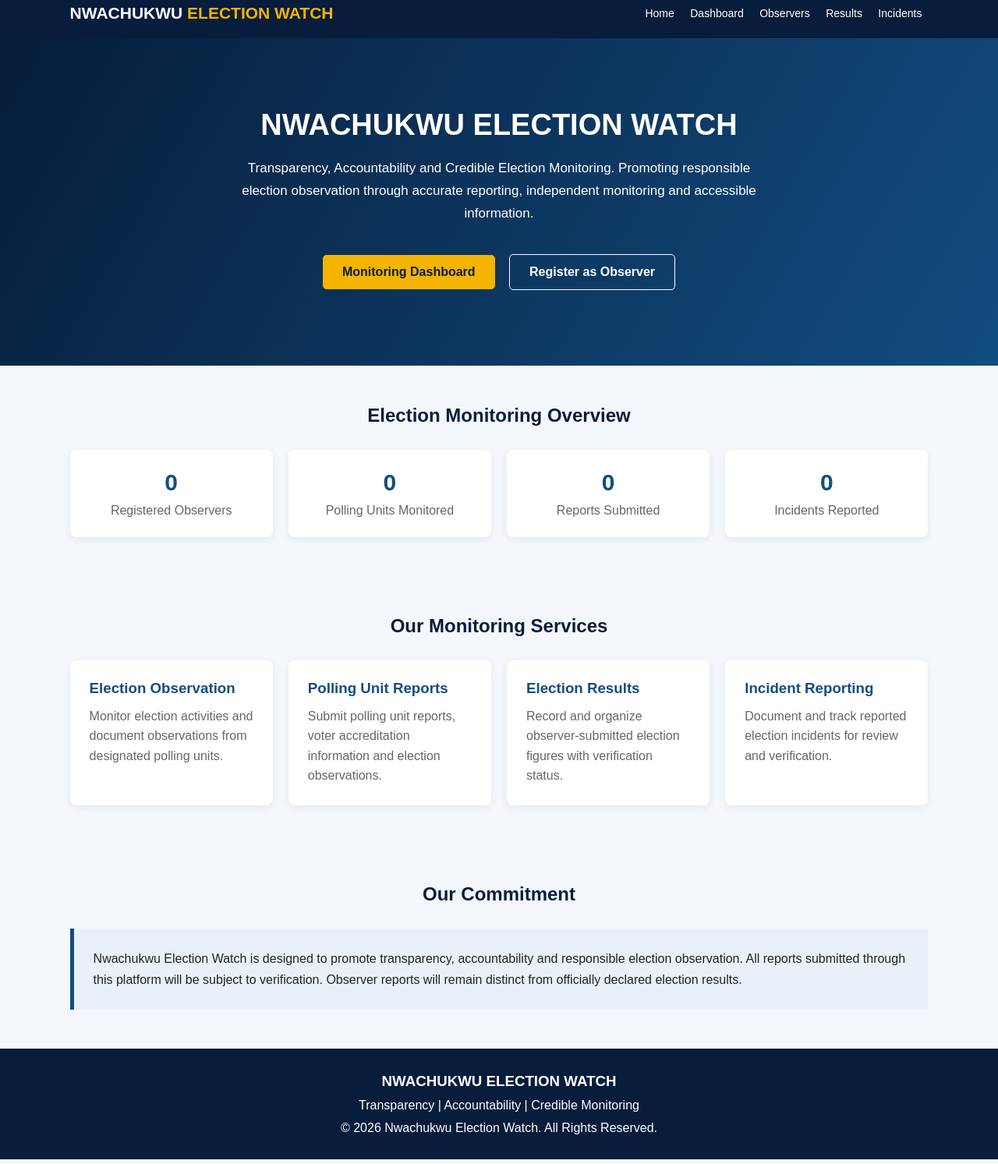
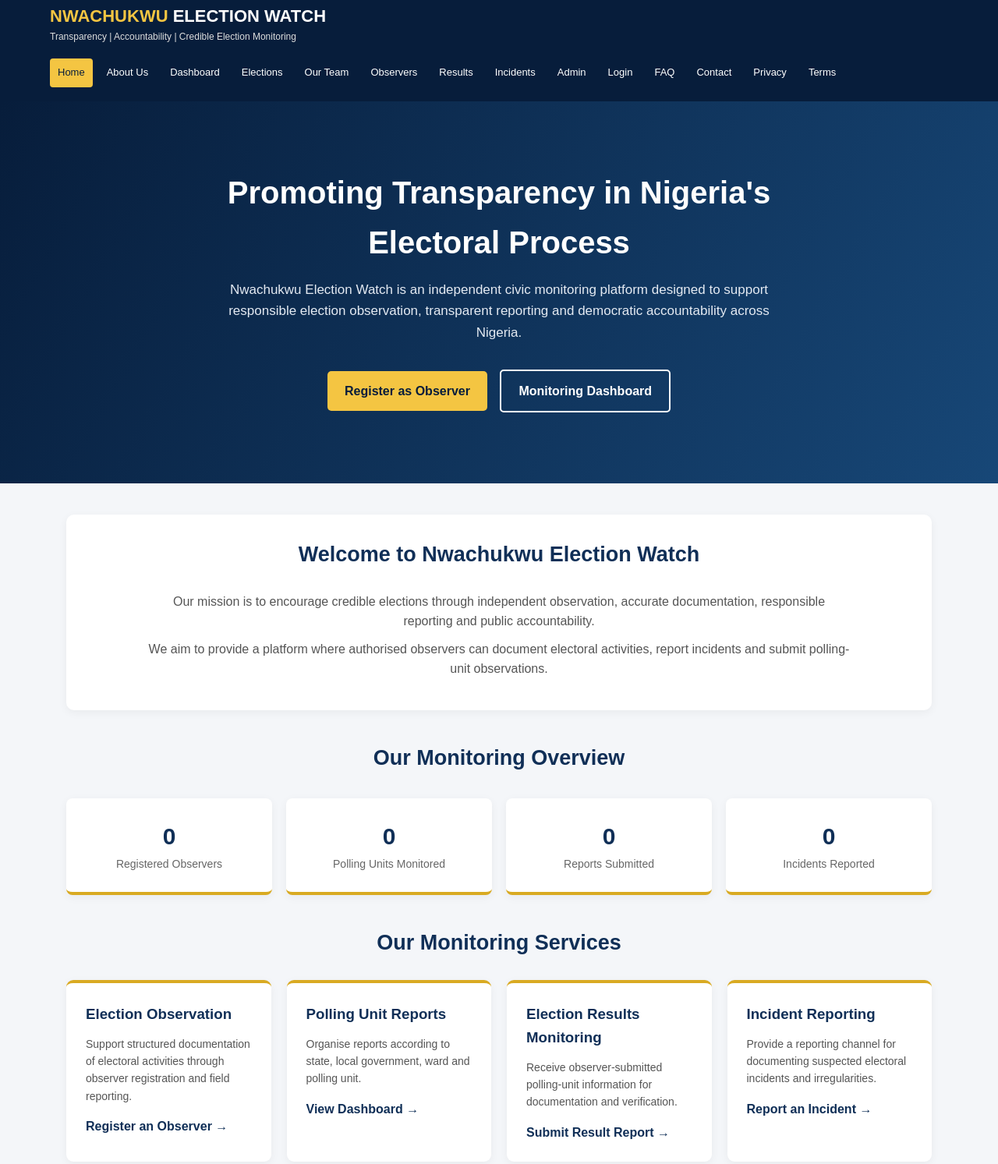
Before and after one commit to Nwachukwu2027/Nwachukwu-speaks, a plain HTML site: page index.html in a window 1280 px wide. Shown: the part 15-1508 px from the top of the page at 78% size. Drawn offline with Linux system fonts and the light colour scheme.

Commit message:
Refactor index.html for layout and SEO improvements
Updated the HTML structure and styles for improved layout and readability. Enhanced meta tags for better SEO and added new sections for election monitoring services.

```diff
--- a/index.html
+++ b/index.html
@@ -1,207 +1,358 @@
 <!DOCTYPE html><html lang="en">
 <head>
 <meta charset="UTF-8">
-<meta name="viewport" content="width=device-width, initial-scale=1.0"><title>Nwachukwu Election Watch</title><style>
+<meta name="viewport" content="width=device-width, initial-scale=1.0"><meta name="description" content="Nwachukwu Election Watch - Independent election monitoring, transparency and accountability across Nigeria."><title>Nwachukwu Election Watch | Official Website</title><style>
 * {
     margin: 0;
     padding: 0;
     box-sizing: border-box;
-    font-family: Arial, sans-serif;
 }
 
 body {
-    background: #f4f7fb;
+    font-family: Arial, sans-serif;
+    background: #f4f6f9;
     color: #222;
+    line-height: 1.6;
 }
 
 header {
     background: #071d3b;
     color: white;
-    padding: 20px 7%;
+    padding: 18px 5%;
+}
+
+.header-top {
     display: flex;
     justify-content: space-between;
     align-items: center;
     flex-wrap: wrap;
+    gap: 12px;
 }
 
 .logo {
-    font-size: 21px;
+    font-size: 22px;
     font-weight: bold;
+    color: #f4c542;
 }
 
 .logo span {
-    color: #f5b400;
+    color: white;
+}
+
+.tagline {
+    font-size: 12px;
+    color: #ddd;
+}
+
+nav {
+    display: flex;
+    flex-wrap: wrap;
+    gap: 8px;
+    margin-top: 18px;
 }
 
 nav a {
     color: white;
     text-decoration: none;
-    margin: 8px;
-    font-size: 14px;
+    font-size: 13px;
+    padding: 8px 10px;
+    border-radius: 4px;
+    transition: 0.3s;
 }
 
-nav a:hover {
-    color: #f5b400;
+nav a:hover,
+nav a.active {
+    background: #f4c542;
+    color: #071d3b;
 }
 
 .hero {
-    background: linear-gradient(120deg, #071d3b, #124d80);
+    background: linear-gradient(120deg, #071d3b, #174777);
     color: white;
-    padding: 90px 7%;
+    padding: 85px 20px;
     text-align: center;
 }
 
 .hero h1 {
-    font-size: 38px;
-    margin-bottom: 20px;
+    font-size: 40px;
+    max-width: 850px;
+    margin: auto auto 15px;
 }
 
 .hero p {
+    max-width: 750px;
+    margin: auto;
     font-size: 17px;
-    line-height: 1.7;
-    max-width: 700px;
-    margin: auto;
+    color: #e4eaf2;
 }
 
-.buttons {
-    margin-top: 30px;
+.hero-buttons {
+    margin-top: 28px;
 }
 
 .btn {
     display: inline-block;
-    padding: 13px 25px;
-    margin: 7px;
+    padding: 13px 22px;
+    margin: 6px;
     border-radius: 5px;
     text-decoration: none;
     font-weight: bold;
 }
 
-.primary {
-    background: #f5b400;
+.btn-gold {
+    background: #f4c542;
     color: #071d3b;
 }
 
-.secondary {
-    border: 1px solid white;
+.btn-outline {
+    border: 2px solid white;
     color: white;
 }
 
 .container {
-    padding: 50px 7%;
+    max-width: 1150px;
+    margin: 40px auto;
+    padding: 0 20px;
 }
 
 .section-title {
+    color: #102f57;
     text-align: center;
-    margin-bottom: 30px;
-    color: #071d3b;
+    margin-bottom: 25px;
+    font-size: 27px;
+}
+
+.intro {
+    background: white;
+    padding: 30px;
+    border-radius: 10px;
+    text-align: center;
+    box-shadow: 0 3px 12px rgba(0,0,0,0.05);
+}
+
+.intro p {
+    max-width: 900px;
+    margin: 10px auto;
+    color: #555;
 }
 
 .stats {
     display: grid;
-    grid-template-columns: repeat(auto-fit, minmax(190px, 1fr));
-    gap: 20px;
+    grid-template-columns: repeat(auto-fit, minmax(200px, 1fr));
+    gap: 18px;
+    margin-top: 30px;
 }
 
 .stat-card {
     background: white;
-    padding: 25px;
+    padding: 25px 15px;
+    border-radius: 8px;
     text-align: center;
-    border-radius: 8px;
-    box-shadow: 0 3px 12px rgba(0,0,0,.07);
+    border-bottom: 4px solid #d9aa22;
+    box-shadow: 0 3px 12px rgba(0,0,0,0.05);
 }
 
 .stat-card h2 {
-    color: #124d80;
+    color: #102f57;
     font-size: 30px;
-    margin-bottom: 10px;
 }
 
 .stat-card p {
     color: #666;
+    font-size: 14px;
 }
 
-.services {
+.cards {
     display: grid;
-    grid-template-columns: repeat(auto-fit, minmax(220px, 1fr));
+    grid-template-columns: repeat(auto-fit, minmax(240px, 1fr));
     gap: 20px;
 }
 
-.service-card {
+.card {
     background: white;
     padding: 25px;
-    border-radius: 8px;
-    box-shadow: 0 3px 12px rgba(0,0,0,.07);
+    border-radius: 9px;
+    border-top: 4px solid #d9aa22;
+    box-shadow: 0 3px 12px rgba(0,0,0,0.05);
 }
 
-.service-card h3 {
-    color: #124d80;
+.card h3 {
+    color: #102f57;
     margin-bottom: 12px;
 }
 
-.service-card p {
-    line-height: 1.6;
-    color: #666;
+.card p {
+    color: #555;
+    font-size: 14px;
+    margin-bottom: 15px;
+}
+
+.card a {
+    display: inline-block;
+    color: #102f57;
+    font-weight: bold;
+    text-decoration: none;
+}
+
+.card a:hover {
+    color: #bd8b00;
+}
+
+.coverage {
+    background: #102f57;
+    color: white;
+    padding: 35px;
+    border-radius: 10px;
+    margin-top: 35px;
+    text-align: center;
+}
+
+.coverage h2 {
+    color: #f4c542;
+    margin-bottom: 12px;
+}
+
+.coverage p {
+    max-width: 850px;
+    margin: auto;
 }
 
 .notice {
-    background: #e8f1fa;
-    padding: 25px;
-    border-left: 5px solid #124d80;
-    line-height: 1.7;
+    background: #fff4d6;
+    border-left: 5px solid #d9a514;
+    padding: 20px;
+    margin-top: 30px;
+    border-radius: 5px;
+}
+
+.cta {
+    text-align: center;
+    background: white;
+    padding: 40px 20px;
+    margin-top: 35px;
+    border-radius: 10px;
+}
+
+.cta h2 {
+    color: #102f57;
+    margin-bottom: 12px;
 }
 
 footer {
     background: #071d3b;
     color: white;
     text-align: center;
-    padding: 25px;
-    line-height: 1.8;
+    padding: 30px 15px;
+    margin-top: 50px;
+}
+
+.footer-links {
+    margin: 15px 0;
+}
+
+.footer-links a {
+    display: inline-block;
+    color: #f4c542;
+    text-decoration: none;
+    margin: 5px 9px;
+    font-size: 13px;
+}
+
+footer p {
+    font-size: 13px;
 }
 
 @media(max-width:600px) {
-    header {
-        text-align: center;
-        justify-content: center;
-        gap: 15px;
+    .hero h1 {
+        font-size: 29px;
+    }
+
+    .hero p {
+        font-size: 15px;
+    }
+
+    .header-top {
+        display: block;
+    }
+
+    .tagline {
+        margin-top: 5px;
     }
 
     nav a {
-        display: inline-block;
-    }
-
-    .hero h1 {
-        font-size: 28px;
+        font-size: 12px;
     }
 }
-</style></head><body><header>
-    <div class="logo">
-        NWACHUKWU <span>ELECTION WATCH</span>
-    </div><nav>
-    <a href="index.html">Home</a>
+</style></head><body><header><div class="header-top">
+    <div>
+        <div class="logo">
+            NWACHUKWU <span>ELECTION WATCH</span>
+        </div>
+
+        <div class="tagline">
+            Transparency | Accountability | Credible Election Monitoring
+        </div>
+    </div>
+</div>
+
+<nav>
+    <a href="index.html" class="active">Home</a>
+    <a href="about.html">About Us</a>
     <a href="dashboard.html">Dashboard</a>
+    <a href="elections.html">Elections</a>
+    <a href="team.html">Our Team</a>
     <a href="observers.html">Observers</a>
     <a href="results.html">Results</a>
     <a href="incidents.html">Incidents</a>
+    <a href="admin.html">Admin</a>
+    <a href="login.html">Login</a>
+    <a href="faq.html">FAQ</a>
+    <a href="contact.html">Contact</a>
+    <a href="privacy.html">Privacy</a>
+    <a href="terms.html">Terms</a>
 </nav>
 
-</header><section class="hero">
-    <h1>NWACHUKWU ELECTION WATCH</h1><p>
-    Transparency, Accountability and Credible Election Monitoring.
-    Promoting responsible election observation through accurate
-    reporting, independent monitoring and accessible information.
+</header><section class="hero"><h1>Promoting Transparency in Nigeria's Electoral Process</h1>
+
+<p>
+    Nwachukwu Election Watch is an independent civic monitoring
+    platform designed to support responsible election observation,
+    transparent reporting and democratic accountability across Nigeria.
 </p>
 
-<div class="buttons">
-    <a href="dashboard.html" class="btn primary">
+<div class="hero-buttons">
+
+    <a href="observers.html" class="btn btn-gold">
+        Register as Observer
+    </a>
+
+    <a href="dashboard.html" class="btn btn-outline">
         Monitoring Dashboard
     </a>
 
-    <a href="observers.html" class="btn secondary">
-        Register as Observer
-    </a>
 </div>
 
-</section><section class="container"><h2 class="section-title">Election Monitoring Overview</h2>
+</section><div class="container"><div class="intro">
+
+    <h2 class="section-title">Welcome to Nwachukwu Election Watch</h2>
+
+    <p>
+        Our mission is to encourage credible elections through
+        independent observation, accurate documentation,
+        responsible reporting and public accountability.
+    </p>
+
+    <p>
+        We aim to provide a platform where authorised observers
+        can document electoral activities, report incidents
+        and submit polling-unit observations.
+    </p>
+
+</div>
+
+<h2 class="section-title" style="margin-top:40px;">
+    Our Monitoring Overview
+</h2>
 
 <div class="stats">
 
@@ -227,59 +378,139 @@ footer {
 
 </div>
 
-</section><section class="container"><h2 class="section-title">Our Monitoring Services</h2>
+</div><div class="container"><h2 class="section-title">Our Monitoring Services</h2>
 
-<div class="services">
+<div class="cards">
 
-    <div class="service-card">
+    <div class="card">
         <h3>Election Observation</h3>
         <p>
-            Monitor election activities and document observations
-            from designated polling units.
+            Support structured documentation of electoral activities
+            through observer registration and field reporting.
         </p>
+        <a href="observers.html">Register an Observer →</a>
     </div>
 
-    <div class="service-card">
+    <div class="card">
         <h3>Polling Unit Reports</h3>
         <p>
-            Submit polling unit reports, voter accreditation
-            information and election observations.
+            Organise reports according to state, local government,
+            ward and polling unit.
         </p>
+        <a href="dashboard.html">View Dashboard →</a>
     </div>
 
-    <div class="service-card">
-        <h3>Election Results</h3>
+    <div class="card">
+        <h3>Election Results Monitoring</h3>
         <p>
-            Record and organize observer-submitted election
-            figures with verification status.
+            Receive observer-submitted polling-unit information
+            for documentation and verification.
         </p>
+        <a href="results.html">Submit Result Report →</a>
     </div>
 
-    <div class="service-card">
+    <div class="card">
         <h3>Incident Reporting</h3>
         <p>
-            Document and track reported election incidents
-            for review and verification.
+            Provide a reporting channel for documenting suspected
+            electoral incidents and irregularities.
         </p>
+        <a href="incidents.html">Report an Incident →</a>
+    </div>
+
+    <div class="card">
+        <h3>Election Coverage</h3>
+        <p>
+            Explore our planned monitoring coverage for different
+            elections across Nigeria.
+        </p>
+        <a href="elections.html">Explore Elections →</a>
+    </div>
+
+    <div class="card">
+        <h3>Public Information</h3>
+        <p>
+            Learn about our organisation, objectives, principles
+            and monitoring approach.
+        </p>
+        <a href="about.html">Learn About Us →</a>
     </div>
 
 </div>
 
-</section><section class="container"><h2 class="section-title">Our Commitment</h2>
+<div class="coverage">
+
+    <h2>Covering Nigeria</h2>
+
+    <p>
+        Our platform is designed to organise election monitoring
+        information across Nigeria's 36 states and the Federal
+        Capital Territory, including local government areas,
+        electoral wards and polling units.
+    </p>
+
+    <br>
+
+    <a href="elections.html" class="btn btn-gold">
+        Explore Our Coverage
+    </a>
+
+</div>
 
 <div class="notice">
-    Nwachukwu Election Watch is designed to promote transparency,
-    accountability and responsible election observation.
 
-    All reports submitted through this platform will be subject
-    to verification. Observer reports will remain distinct from
-    officially declared election results.
+    <strong>Important Election Disclaimer:</strong>
+
+    Nwachukwu Election Watch is an independent civic monitoring
+    platform and is not INEC. Reports and results submitted by
+    observers are not official election results or declarations.
+    All submissions require appropriate verification.
+
 </div>
 
-</section><footer>
-    <h3>NWACHUKWU ELECTION WATCH</h3><p>Transparency | Accountability | Credible Monitoring</p>
+<div class="cta">
 
-<p>&copy; 2026 Nwachukwu Election Watch. All Rights Reserved.</p>
+    <h2>Become Part of the Monitoring Network</h2>
+
+    <p>
+        Support transparency and responsible election observation
+        by applying to participate in our monitoring network.
+    </p>
+
+    <a href="observers.html" class="btn btn-gold">
+        Apply Now
+    </a>
+
+    <a href="contact.html" class="btn"
+       style="background:#071d3b;color:white;">
+        Contact Us
+    </a>
+
+</div>
+
+</div><footer><h3>Nwachukwu Election Watch (NEW)</h3>
+
+<div class="footer-links">
+
+    <a href="index.html">Home</a>
+    <a href="about.html">About</a>
+    <a href="team.html">Our Team</a>
+    <a href="elections.html">Elections</a>
+    <a href="dashboard.html">Dashboard</a>
+    <a href="faq.html">FAQ</a>
+    <a href="contact.html">Contact</a>
+    <a href="privacy.html">Privacy Policy</a>
+    <a href="terms.html">Terms</a>
+
+</div>
+
+<p>
+    Transparency | Accountability | Credible Election Monitoring
+</p>
+
+<p style="margin-top:12px;">
+    &copy; 2026 Nwachukwu Election Watch. All Rights Reserved.
+</p>
 
 </footer></body>
 </html>
```
